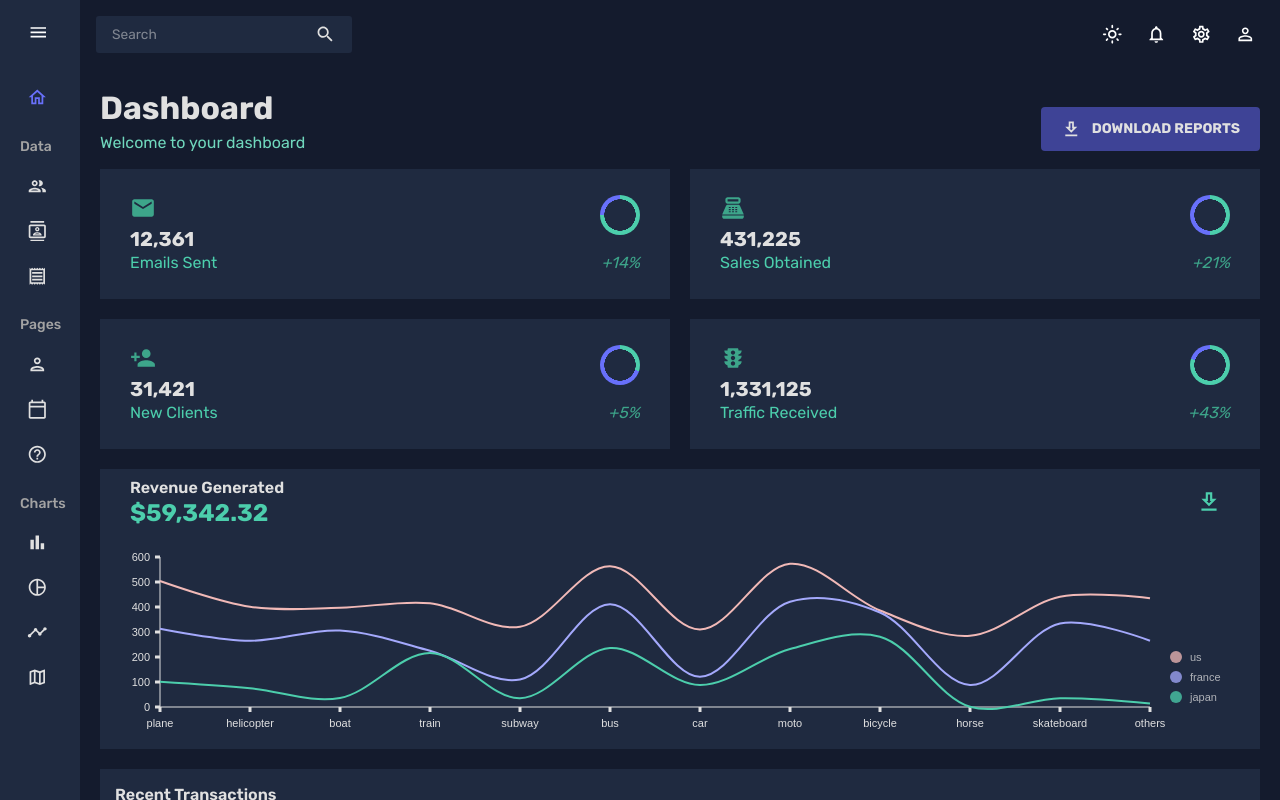
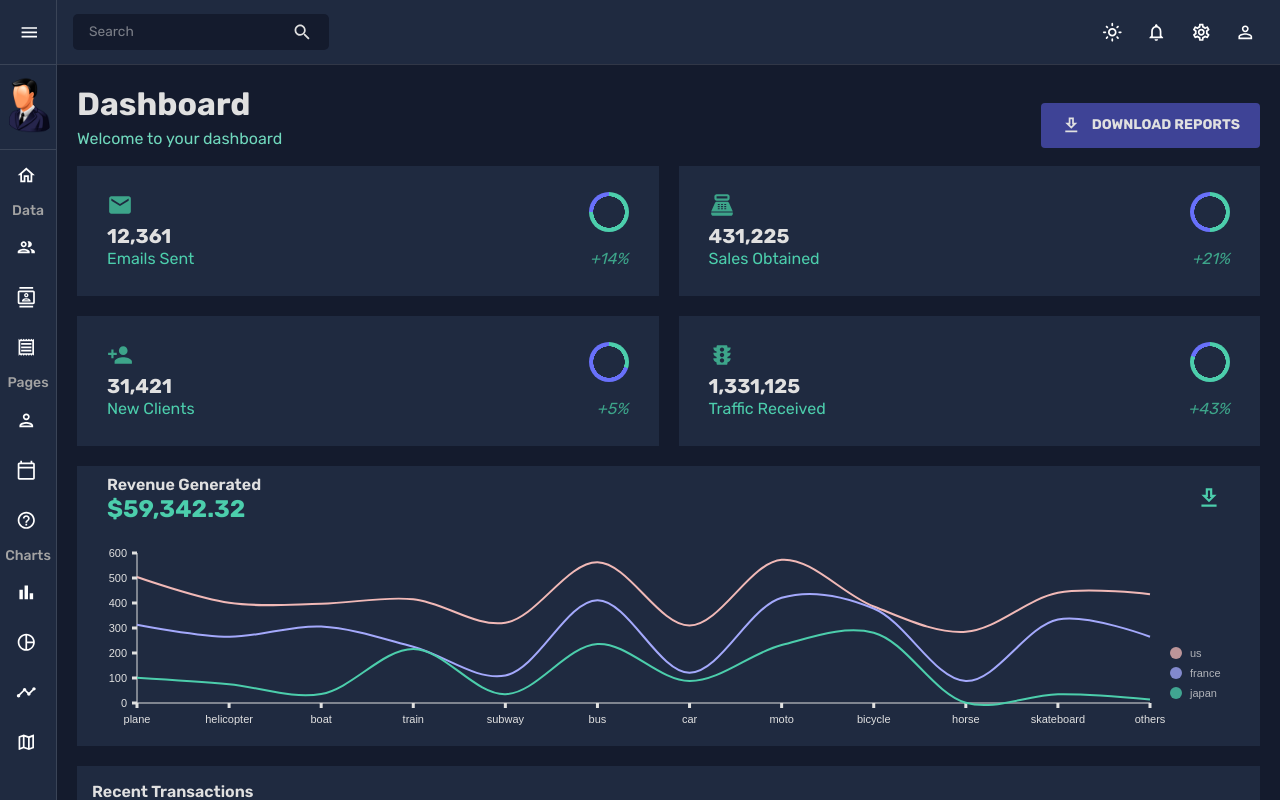
Before and after one commit to Amr-Elshabrawy-Dev/crud-operations, a React (Create React App) app: page / in a window 1280 px wide. Built offline with nearby package versions, Linux system fonts and the light colour scheme.

Commit message:
refactor: :recycle: Refactored Navbar, Sidebar
Sidebar components to use MUI Drawer and List components, updated styles and layouts.

```diff
--- a/src/components/common/Navbar.jsx
+++ b/src/components/common/Navbar.jsx
@@ -1,4 +1,4 @@
-import { Box, IconButton, InputBase, useTheme } from "@mui/material";
+import { Box, Divider, IconButton, InputBase, useTheme } from "@mui/material";
 import { ColorModeContext, tokens } from "../../theme";
 import { useContext } from "react";
 import SearchIcon from "@mui/icons-material/Search";
@@ -15,14 +15,27 @@ const Navbar = () => {
   const colorMode = useContext(ColorModeContext);
 
   return (
-    <Box display="flex" justifyContent="space-between" p={2}>
+    <>
+      <Box
+        sx={{
+          display: "flex",
+          alignItems: "center",
+          justifyContent: "space-between",
+          backgroundColor: colors.primary[400],
+          px: 2,
+          ...theme.mixins.toolbar,
+        }}
+      >
         {/* SEARCH BAR */}
         <Box
-        display="flex"
-        alignItems="center"
-        bgcolor={colors.primary[400]}
-        borderRadius="3px"
-        px={1}
+          sx={{
+            display: "flex",
+            alignItems: "center",
+            justifyContent: "center",
+            backgroundColor: colors.primary[500],
+            borderRadius: "5px",
+            px: 1,
+          }}
         >
           <InputBase
             sx={{ ml: 1, flex: 1, color: colors.grey[100] }}
@@ -61,6 +74,8 @@ const Navbar = () => {
           </RenderIconButton>
         </Box>
       </Box>
+      <Divider />
+    </>
   );
 };
 
--- a/src/components/common/Sidebar.jsx
+++ b/src/components/common/Sidebar.jsx
@@ -1,7 +1,12 @@
 import { useState } from "react";
-import { Sidebar as ProSidebar } from "react-pro-sidebar";
-import { Menu } from "react-pro-sidebar";
-import { Box, Typography, useTheme } from "@mui/material";
+import {
+  Box,
+  Typography,
+  useTheme,
+  Drawer,
+  List,
+  Divider,
+} from "@mui/material";
 import { tokens } from "../../theme";
 import {
   BarChartOutlined as BarChartIcon,
@@ -19,6 +24,8 @@ import {
 import SidebarHeader from "../ui/SidebarHeader";
 import SidebarProfile from "../ui/SidebarProfile";
 import SidebarItem from "../ui/SidebarItem";
+
+const drawerWidth = 250;
 
 const Sidebar = () => {
   const theme = useTheme();
@@ -63,42 +70,44 @@ const Sidebar = () => {
   ];
 
   return (
-    <Box
+    <Box>
+      <Drawer
+        variant="permanent"
+        open={isCollapsed}
         sx={{
-        "& .ps-sidebar-root": {
-          border: "none !important",
           height: "100%",
-        },
-        "& .ps-menu-button": {
-          backgroundColor: "transparent !important",
-          transition: "all 0.2s ease-in-out",
-          height: "45px !important",
-        },
-        "& .ps-menu-button:hover": {
-          color: `${colors.blueAccent[400]} !important`,
-        },
-        "& .ps-menu-button.active": {
-          color: `${colors.blueAccent[500]} !important`,
+          width: `calc(${theme.spacing(7)} + 1px)`,
+          transition: theme.transitions.create("width", {
+            easing: theme.transitions.easing.sharp,
+            duration: !isCollapsed
+              ? theme.transitions.duration.leavingScreen
+              : theme.transitions.duration.enteringScreen,
+          }),
+          [`& .MuiDrawer-paper`]: {
+            overflowX: "hidden",
+            backgroundColor: colors.primary[400],
+            width: isCollapsed
+              ? `calc(${theme.spacing(7)} + 1px)`
+              : drawerWidth,
+            boxSizing: "border-box",
+            transition: "all 0.3s ease-in-out",
           },
         }}
       >
-      <ProSidebar
-        collapsed={isCollapsed}
-        transitionDuration={500}
-        backgroundColor={colors.primary[400]}
-      >
-        <Menu iconShape="square">
-          {/* LOGO AND MENU ICON */}
-          <SidebarHeader
-            isCollapsed={isCollapsed}
-            handleToggle={handleToggle}
-          />
+        {/* MENU ICON */}
+        <SidebarHeader isCollapsed={isCollapsed} handleToggle={handleToggle} />
+        <Divider />
         {/* USER PROFILE */}
         <Box>
           <SidebarProfile isCollapsed={isCollapsed} colors={colors} />
         </Box>
+        <Divider />
+        <List sx={{ py: "0px" }}>
           {/* SIDEBAR ITEM */}
-          <Box pl={isCollapsed ? undefined : "10%"}>
+          <Box sx={{
+            pl: isCollapsed ? undefined : "10px",
+            transition: "0.3s",
+          }}>
             <SidebarItem
               title="Dashboard"
               to="/"
@@ -107,14 +116,18 @@ const Sidebar = () => {
             />
             {/* SIDEBAR SECTIONS */}
             {sections.map((section, index) => (
-              <Box key={index} mt={2}>
+              <Box key={index}>
                 <Typography
                   variant="h6"
                   color={colors.grey[300]}
-                  sx={{ m: "15px 0 5px 20px" }}
+                  sx={{
+                    m: isCollapsed ? "0" : "5px 20px 0",
+                    textAlign: isCollapsed ? "center" : "left",
+                  }}
                 >
                   {section.title}
                 </Typography>
+
                 {section.items.map((item, idx) => (
                   <SidebarItem
                     key={idx}
@@ -128,8 +141,8 @@ const Sidebar = () => {
             ))}
             {/* SIDEBAR SECTIONS */}
           </Box>
-        </Menu>
-      </ProSidebar>
+        </List>
+      </Drawer>
     </Box>
   );
 };
--- a/src/components/ui/SidebarHeader.jsx
+++ b/src/components/ui/SidebarHeader.jsx
@@ -1,55 +1,57 @@
-import { Box, Collapse, IconButton, Typography, useTheme } from "@mui/material";
-import { MenuItem } from "react-pro-sidebar";
+import {
+  Box,
+  Collapse,
+  IconButton,
+  Typography,
+  useTheme,
+  styled,
+} from "@mui/material";
+// import { MenuItem } from "react-pro-sidebar";
 import { tokens } from "../../theme";
 import MenuOutlinedIcon from "@mui/icons-material/MenuOutlined";
+import ChevronLeftIcon from "@mui/icons-material/ChevronLeft";
 
 const SidebarHeader = ({ isCollapsed, handleToggle }) => {
   const theme = useTheme();
   const colors = tokens(theme.palette.mode);
+
+  const DrawerHeader = styled("div")(({ theme }) => ({
+    display: "flex",
+    alignItems: "center",
+    justifyContent: "space-between",
+    padding: theme.spacing(0, 1),
+    // necessary for content to be below app bar
+    ...theme.mixins.toolbar,
+  }));
+
   return (
-    <MenuItem
-      onClick={handleToggle}
-      title="Menu"
-      style={{
-        margin: "10px 0 20px 0",
+    <DrawerHeader>
+      <Box>
+        <Collapse in={!isCollapsed} orientation="horizontal">
+          <Typography
+            variant="h4"
+            sx={{
+              p: 1,
               color: colors.grey[100],
             }}
           >
-      <Box
-        display="inline-flex"
-        alignItems="center"
-        gap={isCollapsed ? 0 : 8}
-        ml={isCollapsed ? "0" : "15px"}
-        sx={{ transition: "all 0.5s ease-in-out" }}
-      >
-        <Box>
-          <Collapse in={!isCollapsed} orientation="horizontal" timeout={500}>
-            <Typography
-              variant="h3"
-              sx={{
-                color: colors.grey[100],
-              }}
-            >
-              ADMINS
+            MENU
           </Typography>
         </Collapse>
       </Box>
       <IconButton
         onClick={handleToggle}
-          my="10px"
-          width="50%"
         sx={{
           "&.MuiIconButton-root:hover,&.MuiIconButton-root:active": {
             backgroundColor: "transparent !important",
             color: `${colors.blueAccent[500]} !important`,
-              transition: "all 0.2s ease-in-out",
+            transition: "all 0.5s ease-in-out",
           },
         }}
       >
-          <MenuOutlinedIcon />
+        {isCollapsed ? <MenuOutlinedIcon /> : <ChevronLeftIcon />}
       </IconButton>
-      </Box>
-    </MenuItem>
+    </DrawerHeader>
   );
 };
-export default SidebarHeader
+export default SidebarHeader;
--- a/src/components/ui/SidebarItem.jsx
+++ b/src/components/ui/SidebarItem.jsx
@@ -1,8 +1,14 @@
-import { styled, Typography, useTheme } from "@mui/material";
+import {
+  ListItem,
+  ListItemButton,
+  ListItemIcon,
+  ListItemText,
+  styled,
+  useTheme,
+} from "@mui/material";
 import Tooltip, { tooltipClasses } from "@mui/material/Tooltip";
 import { tokens } from "../../theme";
 import { NavLink } from "react-router-dom";
-import { MenuItem } from "react-pro-sidebar";
 const SidebarItem = ({ title, to, icon, isCollapsed }) => {
   const theme = useTheme();
   const colors = tokens(theme.palette.mode);
@@ -16,6 +22,10 @@ const SidebarItem = ({ title, to, icon, isCollapsed }) => {
     [`& .${tooltipClasses.tooltip}`]: {
       backgroundColor: colors.blueAccent[500],
     },
+    [`&.${tooltipClasses.popper}[data-popper-placement*="right"] .${tooltipClasses.tooltip}`]:
+      {
+        marginLeft: "0px",
+      },
   }));
 
   return (
@@ -25,15 +35,35 @@ const SidebarItem = ({ title, to, icon, isCollapsed }) => {
       disableHoverListener={!isCollapsed}
       disableTouchListener={!isCollapsed}
     >
-      <MenuItem
-        component={<NavLink to={to} />}
-        icon={icon}
-        style={{
-          color: colors.grey[100],
+      <ListItem
+        disablePadding
+        sx={{
+          "&:hover .MuiListItemIcon-root , &:hover .MuiListItemText-root": {
+            backgroundColor: "transparent !important",
+            color: `${colors.blueAccent[500]}`,
+          },
         }}
       >
-        <Typography>{title}</Typography>
-      </MenuItem>
+        <ListItemButton
+          component={NavLink}
+          to={to}
+          sx={{
+            height: "50px",
+            transition: "0.3s",
+            "&:hover": {
+              backgroundColor: "transparent !important",
+            },
+          }}
+        >
+          <ListItemIcon sx={{ transition: "all 0.3s ease-in-out" }}>
+            {icon}
+          </ListItemIcon>
+          <ListItemText
+            sx={{ transition: "all 0.3s ease-in-out" }}
+            primary={title}
+          />
+        </ListItemButton>
+      </ListItem>
     </CustomTooltip>
   );
 };
--- a/src/components/ui/SidebarProfile.jsx
+++ b/src/components/ui/SidebarProfile.jsx
@@ -1,36 +1,50 @@
-import { Avatar, Box, Collapse, Typography } from "@mui/material";
+import { Avatar, Box, Typography } from "@mui/material";
 
 const SidebarProfile = ({ isCollapsed, colors }) => {
   return (
-    <Collapse orientation="vertical" in={!isCollapsed} timeout={500}>
     <Box
-        mb={2}
       sx={{
+        my: 1.5,
         color: colors.grey[100],
       }}
     >
-        <Box display="flex" justifyContent="center" alignItems="center">
+      <Box
+        sx={{
+          display: "flex",
+          justifyContent: "center",
+          alignItems: "center",
+        }}
+      >
         <Avatar
           alt="profile-user"
           src={`../../assets/user.png`}
-            sx={{ cursor: "pointer", height: "80px", width: "80px" }}
+          sx={{ cursor: "pointer", height: "60px", width: "60px" }}
         />
       </Box>
       <Box textAlign="center">
         <Typography
-            variant="h2"
-            color={colors.grey[100]}
-            fontWeight="bold"
-            sx={{ m: "10px 0 0 0" }}
+          variant="h3"
+          sx={{
+            color: colors.grey[100],
+            fontWeight: "bold",
+            fontSize: isCollapsed ? "0px" : undefined,
+            transition: "0.3s",
+          }}
         >
           Amr
         </Typography>
-          <Typography variant="h5" color={colors.greenAccent[500]}>
+        <Typography
+          variant="h5"
+          sx={{
+            color: colors.greenAccent[500],
+            fontSize: isCollapsed ? "0px" : undefined,
+            transition: "0.3s",
+          }}
+        >
           VP Fancy Admin
         </Typography>
       </Box>
     </Box>
-    </Collapse>
   );
-}
-export default SidebarProfile
+};
+export default SidebarProfile;
```
Lines whose indentation alone changed are shown as unchanged.
